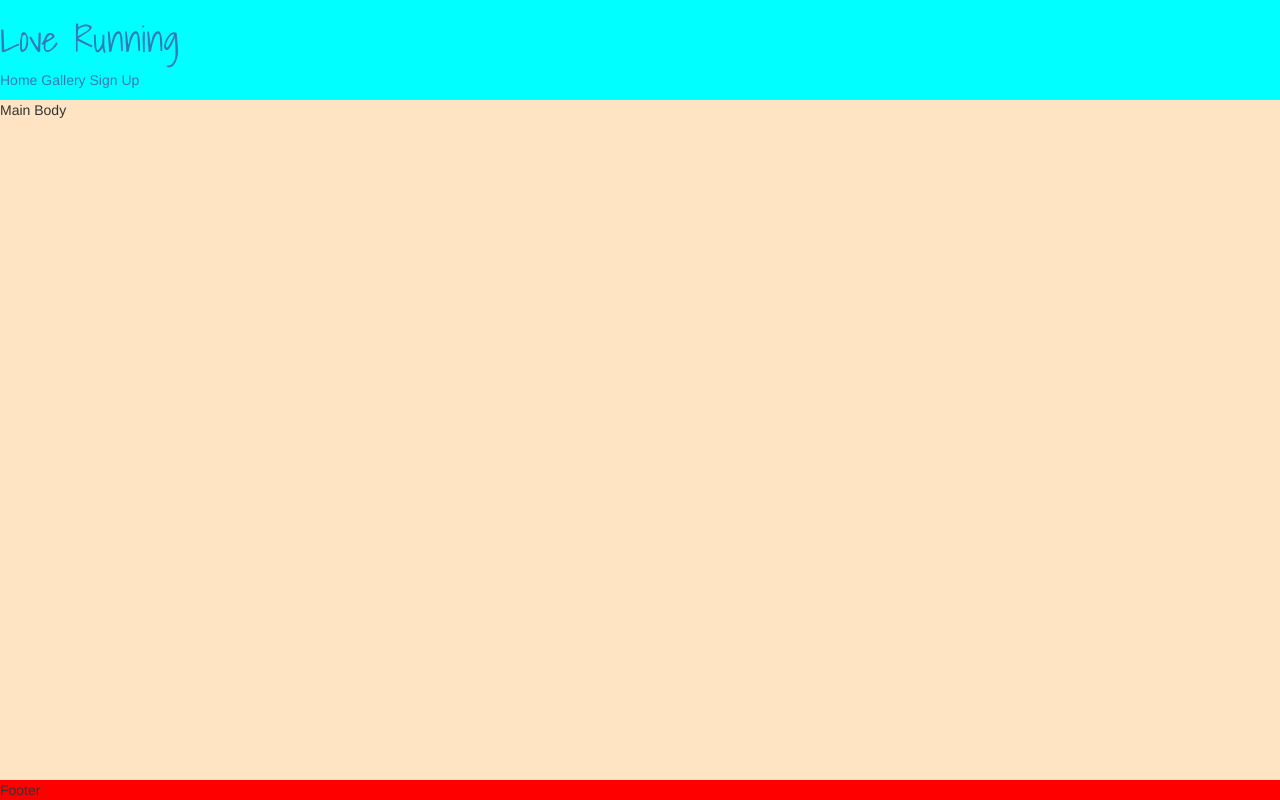
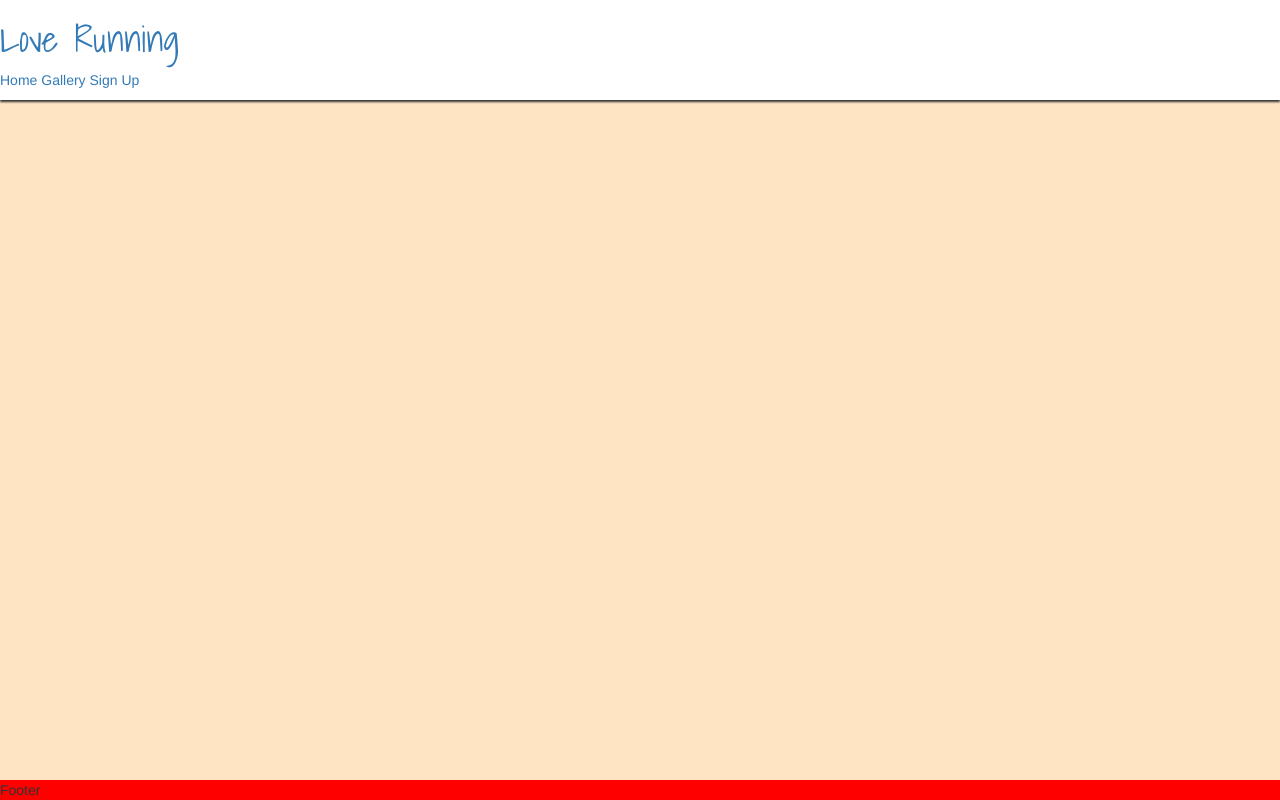
Before and after one commit to mohanadpro/second-project, a plain HTML site: page index.html in a window 1280 px wide. Drawn offline with nearby package versions, Linux system fonts and the light colour scheme; files that its build step writes are made by us from their sources; a web font is replaced by a local one.

Commit message:
define header fixed and with shadow in the bottom

```diff
--- a/assets/style.css
+++ b/assets/style.css
@@ -14,13 +14,16 @@ body{
 }
 
 header{
-    background-color: aqua;
+    background-color: white;
+    position:fixed;
+    width: 100%;
+    z-index: 99;
+    box-shadow: 0 2px 2px;
 }
 
 main{
     background-color: bisque;
-    /* flex: 1 0 auto; */
-    flex: 1 0 ;
+    flex: 1 0 auto;
 }
 
 h1{
```
